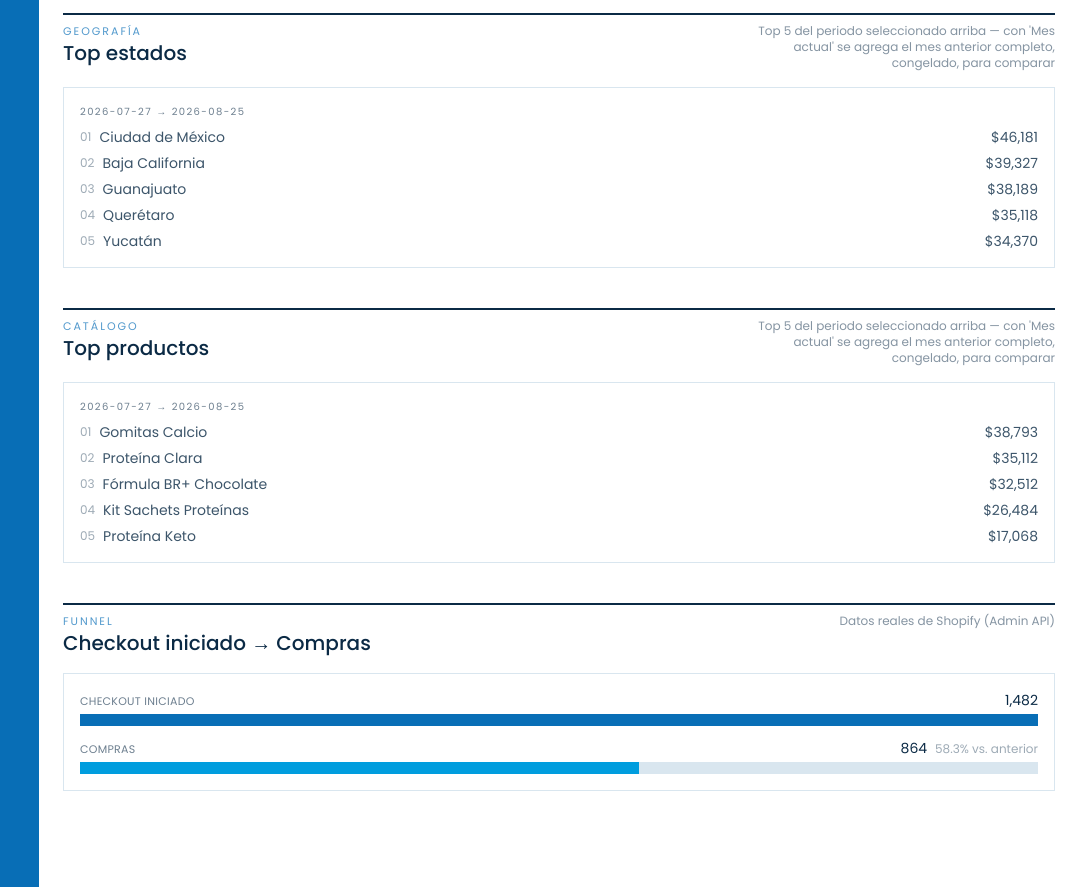
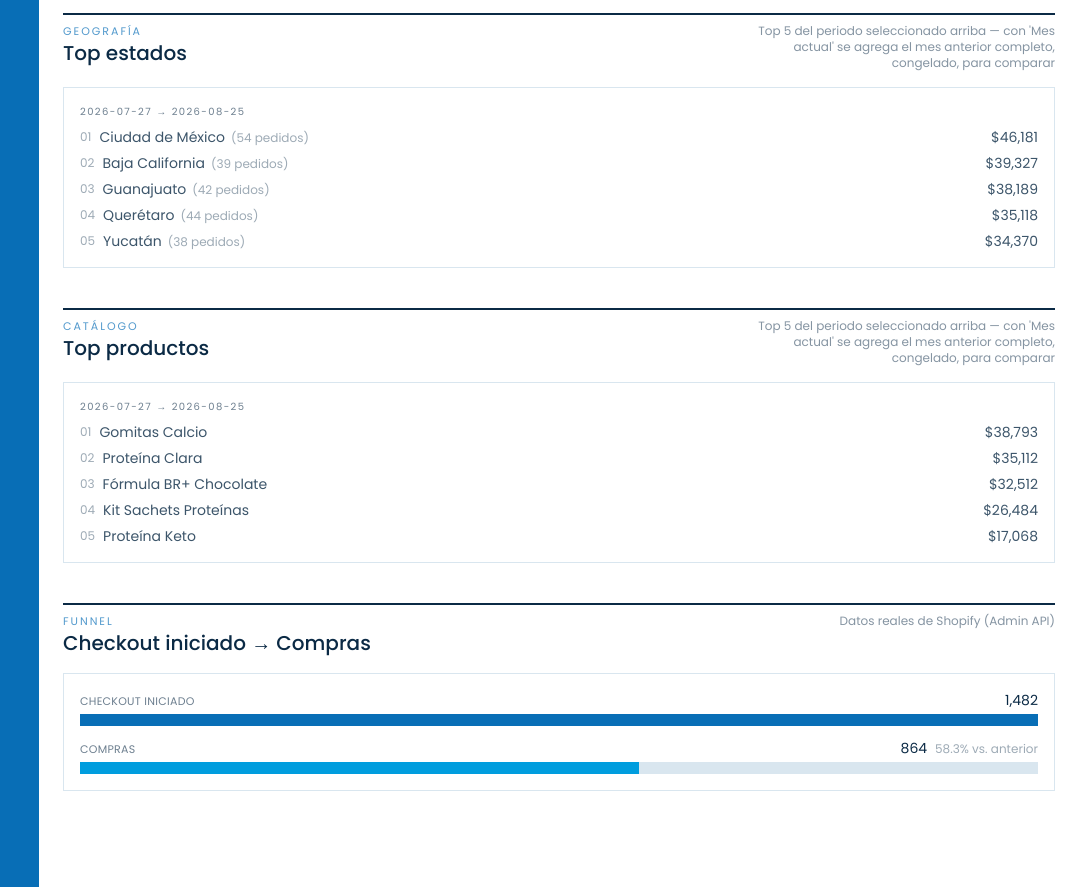
Before and after one commit to MaferVictoria/DASHBOARD_PLENLIFE, a Next.js app: page / in a window 1280 px wide. Shown: the part 1600-2487 px from the top of the page, without its empty margins (201-1280 px from the left). Built offline with nearby package versions, Linux system fonts and the light colour scheme.

Commit message:
Update TopStatesTable.js

```diff
--- a/components/TopStatesTable.js
+++ b/components/TopStatesTable.js
@@ -1,4 +1,4 @@
-import { formatCurrency } from '@/lib/format';
+import { formatCurrency, formatNumber } from '@/lib/format';
 
 export default function TopStatesTable({ data }) {
   const colsClass = data.length >= 2 ? 'sm:grid-cols-2' : 'sm:grid-cols-1';
@@ -12,7 +12,12 @@ export default function TopStatesTable({ data }) {
               <li key={s.state} className="flex items-center justify-between text-sm">
                 <span className="flex items-center gap-2 text-ink/80">
                   <span className="font-body text-xs text-ink/40">{String(i + 1).padStart(2, '0')}</span>
-                  {s.state}
+                  <span>
+                    {s.state}
+                    <span className="ml-1.5 font-body text-xs text-ink/40">
+                      ({formatNumber(s.orders)} {s.orders === 1 ? 'pedido' : 'pedidos'})
+                    </span>
+                  </span>
                 </span>
                 <span className="font-body tabular-nums text-ink/80">{formatCurrency(s.sales)}</span>
               </li>
```
